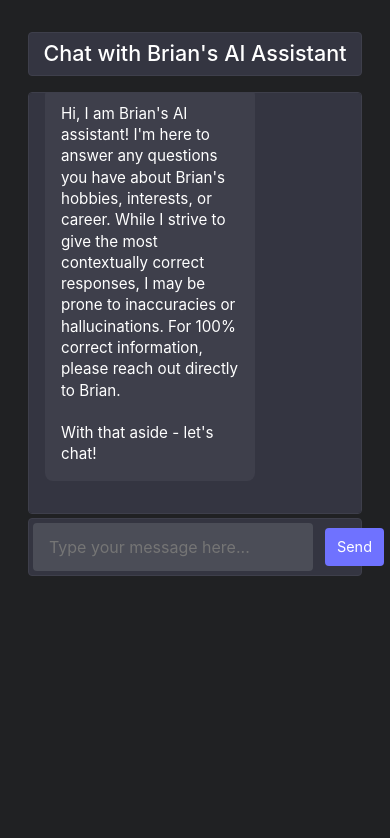
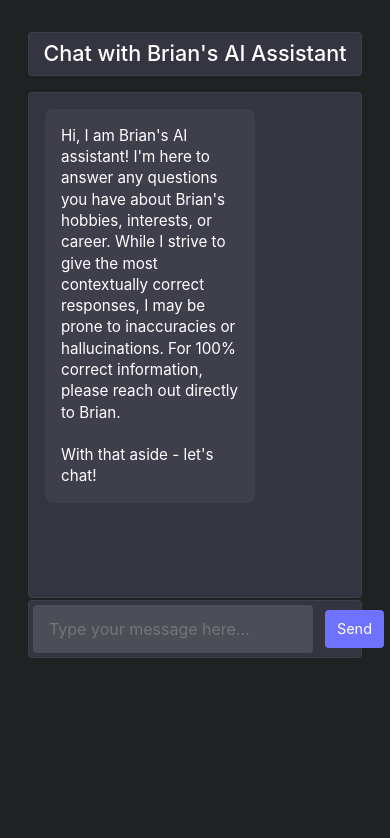
Before and after one commit to brianfrechette3/personal_site, a Flask app: page /brian_ai in a window 390 px wide. Shown: the part 56-894 px from the top of the page. Run offline with Flask 3, Linux system fonts and the light colour scheme; some libraries are stand-ins or nearby versions.

Commit message:
more updates for UI targeting mobile

```diff
--- a/templates/brian_ai.html
+++ b/templates/brian_ai.html
@@ -148,7 +148,7 @@ With that aside - let's chat!
       border-radius: 4px;
       background-color: #343541;
       margin-bottom: 0.5rem;  /* reduce bottom margin so there's less gap above input */
-      max-height: 60vh;       /* grows until 60% of viewport, then scrolls */
+      max-height: 70vh;       /* grows until 60% of viewport, then scrolls */
     }
 
     /* Message bubbles */
@@ -219,8 +219,8 @@ With that aside - let's chat!
         padding-right: 0.25rem !important;
         }
         .chat-container {
-            margin-bottom: 0.25rem; /* even less space above input on small screens */
-            max-height: 50vh;       /* optionally shrink max-height so keyboard won't push everything offscreen */
+            margin-bottom: 0.1rem; /* even less space above input on small screens */
+            max-height: 60vh;       /* optionally shrink max-height so keyboard won't push everything offscreen */
         }
         .input-area {
             padding: 0.25rem;        /* narrower padding */
```
